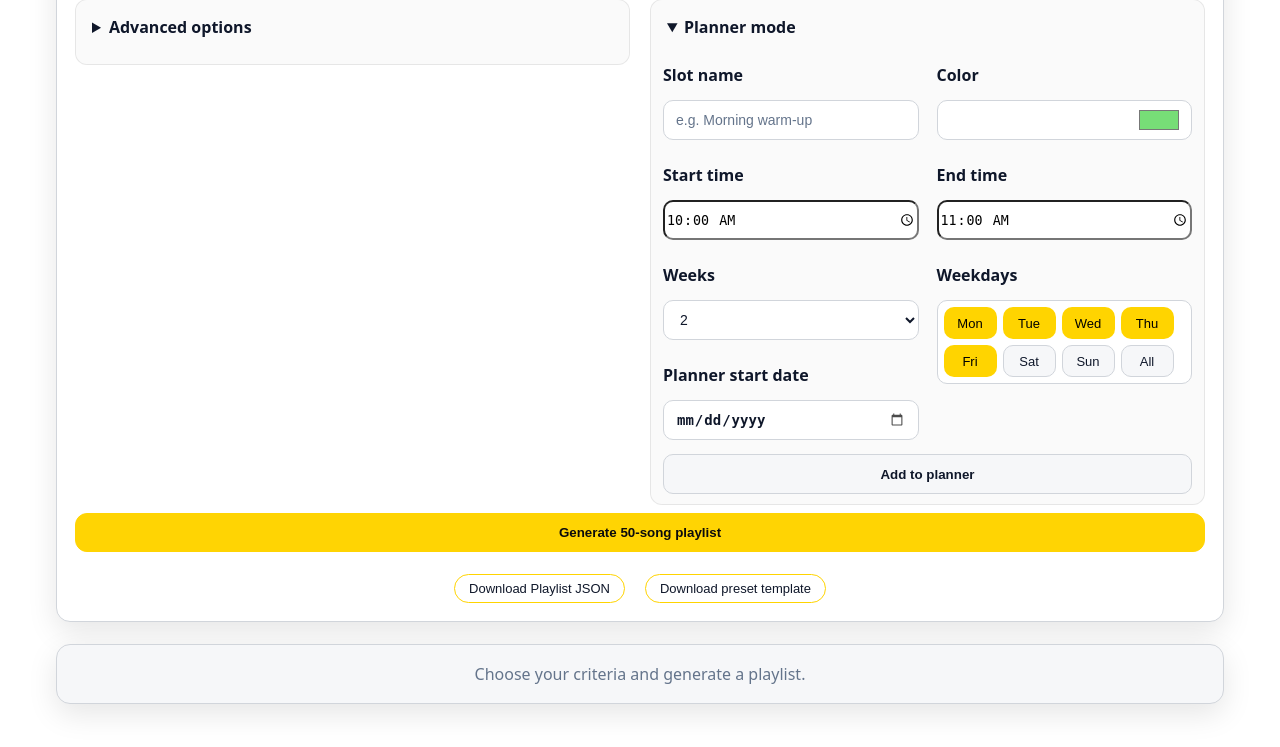
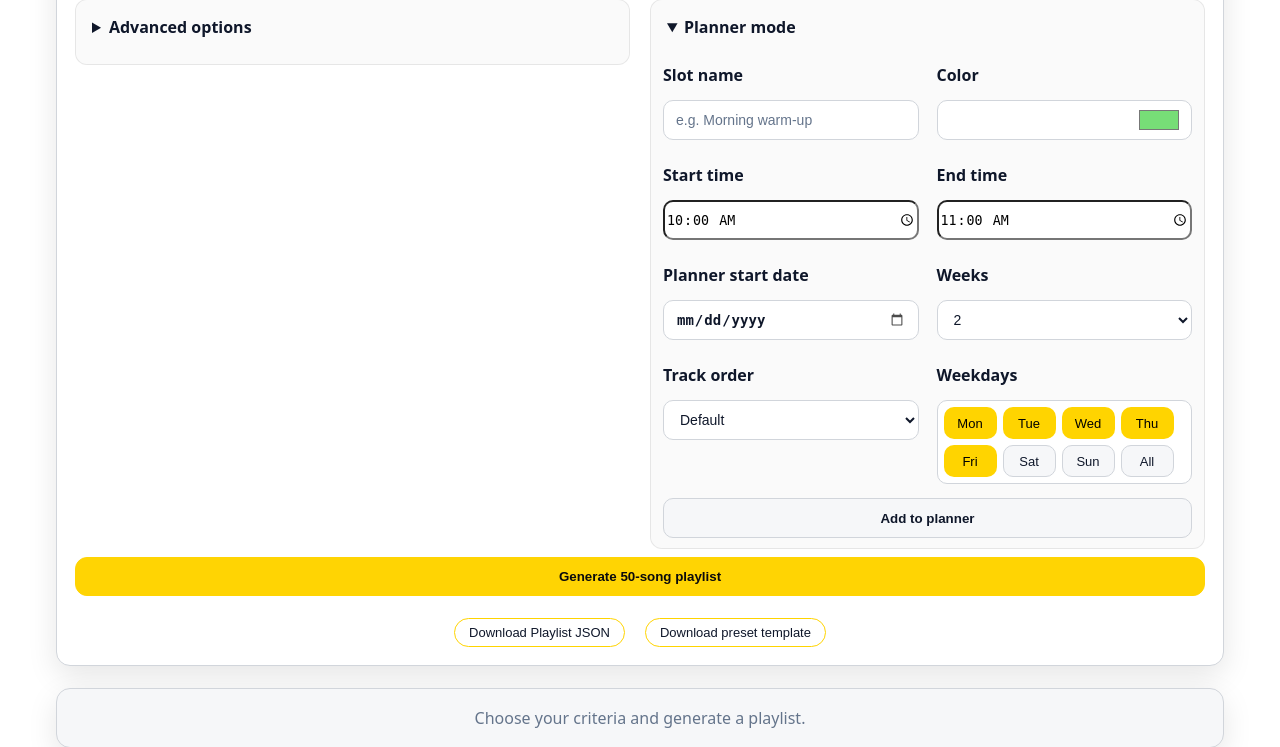
Before and after one commit to MicheleRoar/SISMA, a Flask app: template app/templates/discovery/index.html in a window 1280 px wide, after a click on "Planner mode". Shown: the part 1885-2632 px from the top of the page. Before the commit the page ends 2599 px from the top, so only its background shows below. Run offline with Flask 3, Linux system fonts and the light colour scheme; the template is opened without the code that fills it, so the values that code supplies are empty; parts of the project's set-up code (start-up, migrations or seed data) failed here and were passed over.

Commit message:
Refine planner layout and add track order setting

```diff
--- a/app/static/css/styles.css
+++ b/app/static/css/styles.css
@@ -1135,3 +1135,50 @@ th.bpm-sort:hover {
   grid-column:1 / 2;
   grid-row:4 / 5;
 }
+
+.planner-top-grid {
+  display: grid;
+  grid-template-columns: 1fr 1fr 1fr;
+  gap: 36px;
+  align-items: start;
+}
+
+.planner-field label {
+  display: block;
+  font-weight: 800;
+  font-size: 28px;
+  margin-bottom: 28px;
+  color: #111827;
+}
+
+.planner-field select {
+  width: 100%;
+  height: 78px;
+  border: 2px solid #d1d5db;
+  border-radius: 20px;
+  padding: 0 28px;
+  font-size: 28px;
+  font-weight: 500;
+  color: #111827;
+  background: #fff;
+}
+
+.planner-start-date-row {
+  grid-column: 1;
+  grid-row: 3;
+}
+
+.planner-weeks-row {
+  grid-column: 2;
+  grid-row: 3;
+}
+
+.planner-track-order-row {
+  grid-column: 1;
+  grid-row: 4;
+}
+
+.planner-weekdays-row {
+  grid-column: 2;
+  grid-row: 4;
+}
--- a/app/templates/discovery/index.html
+++ b/app/templates/discovery/index.html
@@ -528,7 +528,14 @@
                 <input type="time" id="planner_end" value="11:00">
               </div>
 
-              <div class="row">
+
+              <div class="row planner-start-date-row">
+                <label><strong>Planner start date</strong></label>
+                <input type="date" id="planner_window_start">
+              </div>
+
+
+              <div class="row planner-weeks-row">
                 <label><strong>Weeks</strong></label>
                 <select id="planner_weeks">
                   {% for w in range(1,9) %}
@@ -536,6 +543,17 @@
                   {% endfor %}
                 </select>
               </div>
+
+              <div class="row planner-track-order-row">
+                <label><strong>Track order</strong></label>
+                <select id="planner_track_order">
+                  <option value="default" selected>Default</option>
+                  <option value="tempo_asc">BPM ↑</option>
+                  <option value="tempo_desc">BPM ↓</option>
+                </select>
+              </div>
+
+
 
               <div class="row planner-weekdays-row">
                 <label><strong>Weekdays</strong></label>
@@ -549,11 +567,6 @@
                   {% endfor %}
                 </div>
                 <input type="hidden" name="planner_weekdays" id="planner_weekdays" value="1,2,3,4,5">
-              </div>
-
-              <div class="row planner-start-date-row">
-                <label><strong>Planner start date</strong></label>
-                <input type="date" id="planner_window_start">
               </div>
 
 
```
